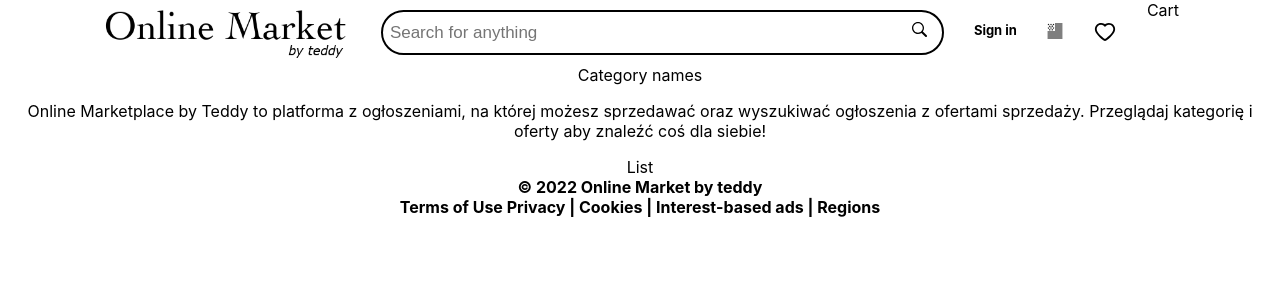
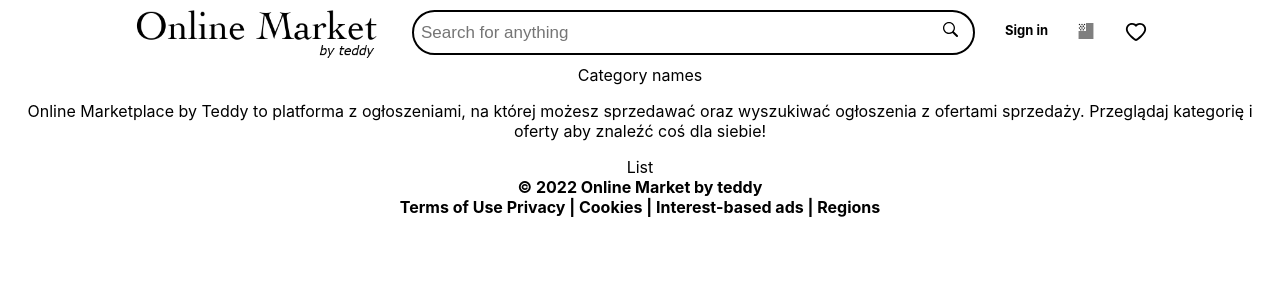
Before and after one commit to TadeQQ/online-item-marketplace, a Next.js app: page / in a window 1280 px wide. Shown: the top 300 px of the page. Built offline with nearby package versions, Linux system fonts and the light colour scheme; no server answers.

Commit message:
Update Navbar.tsx

```diff
--- a/components/Navbar/Navbar.tsx
+++ b/components/Navbar/Navbar.tsx
@@ -1,11 +1,12 @@
-import Link from "next/link";
-import React from "react";
-import logo from "../../images/logo.png";
-import { Logo } from "./logo/Logo";
-import { NavbarStyled } from "./Navbar.styled";
-import Search from "../Search/Search";
-import { AiOutlineHeart } from "react-icons/ai";
-import { GiUsaFlag } from "react-icons/gi";
+import Link from 'next/link';
+import React from 'react';
+import logo from '../../images/logo.png';
+import { Logo } from './logo/Logo';
+import { NavbarStyled } from './Navbar.styled';
+import Search from '../Search/Search';
+import { AiOutlineHeart } from 'react-icons/ai';
+import { GiUsaFlag } from 'react-icons/gi';
+import { BsCart4 } from 'react-icons/bs';
 
 const Navbar = () => {
   return (
@@ -23,7 +24,6 @@ const Navbar = () => {
           <AiOutlineHeart />
         </NavbarStyled.Heart>
       </Link>
-      Cart
     </NavbarStyled.Nav>
   );
 };
```
